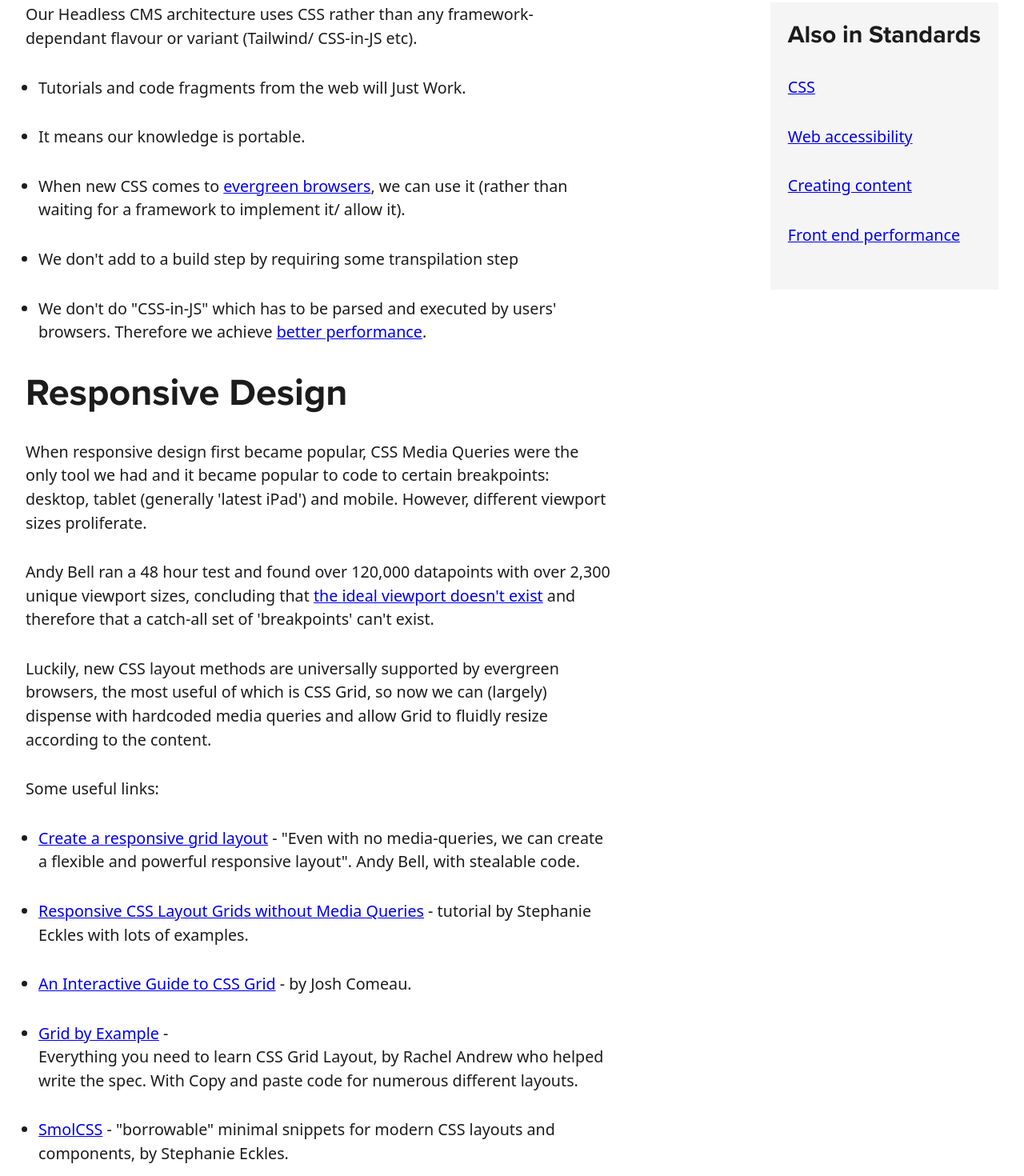
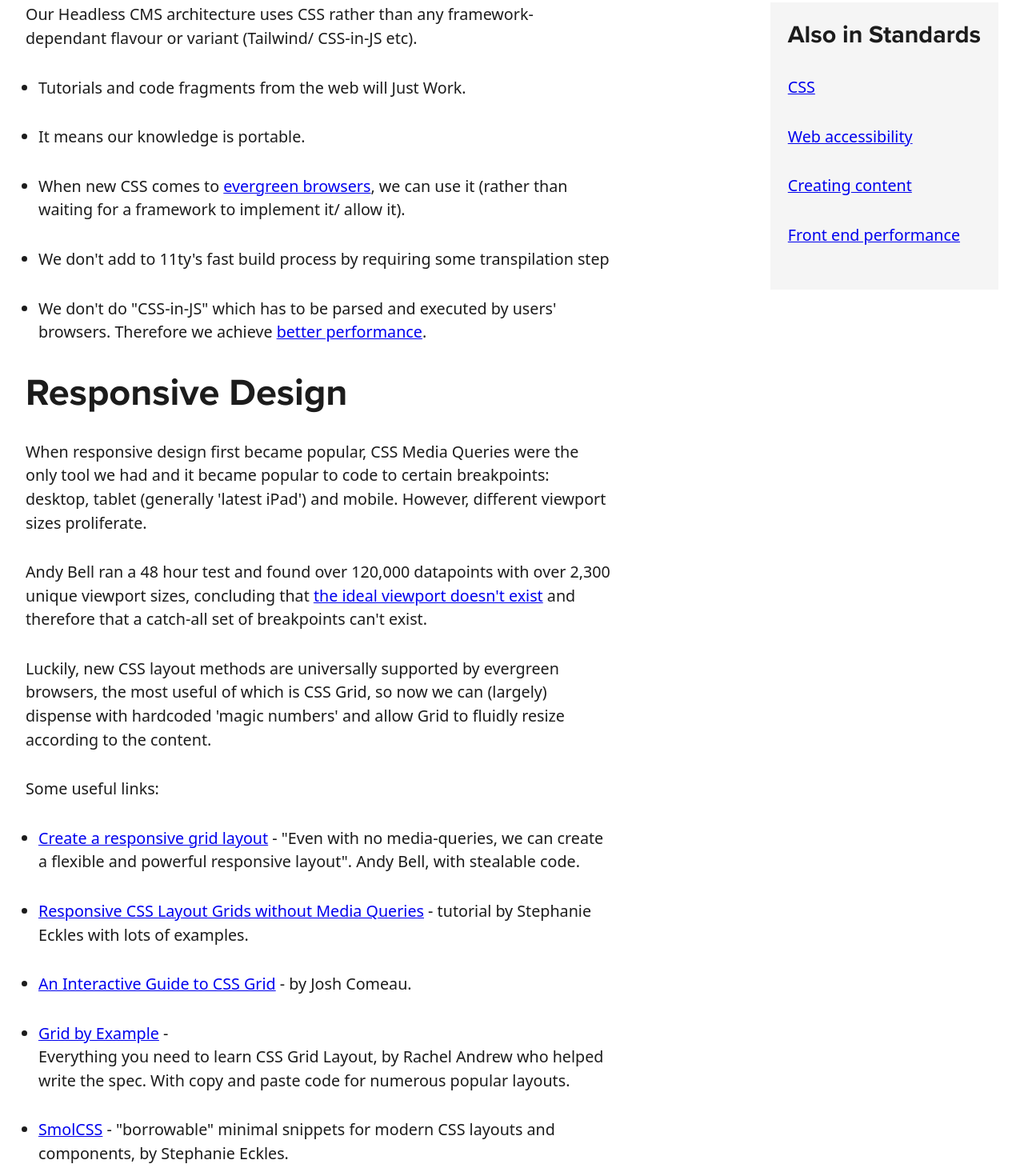
Before and after one commit to barnardos/platforms-and-standards, an Eleventy site: page standards/CSS.md in a window 1280 px wide. Shown: the part 370-1840 px from the top of the page at 80% size. Built offline with nearby package versions, Linux system fonts and the light colour scheme; Eleventy itself is replaced by a stand-in of ours; files that its build step writes are made by us from their sources; what eleventy-plugin-toc, gitlog, markdown-it-attrs would draw is missing.

Commit message:
tweak typos

```diff
--- a/standards/CSS.md
+++ b/standards/CSS.md
@@ -20,7 +20,7 @@ Our Headless CMS architecture uses CSS rather than any framework-dependant flavo
 - Tutorials and code fragments from the web will Just Work.
 - It means our knowledge is portable.
 - When new CSS comes to [evergreen browsers](https://css-tricks.com/evergreen-does-not-mean-immediately-available/), we can use it (rather than waiting for a framework to implement it/ allow it).
-- We don't add to a build step by requiring some transpilation step
+- We don't add to 11ty's fast build  process by requiring some transpilation step
 - We don't do "CSS-in-JS" which has to be parsed and executed by users' browsers. Therefore we achieve [better performance](/standards/web-performance/).
 
 
@@ -28,9 +28,9 @@ Our Headless CMS architecture uses CSS rather than any framework-dependant flavo
 
 When responsive design first became popular, CSS Media Queries were the only tool we had and it became popular to code to certain breakpoints: desktop, tablet (generally 'latest iPad') and mobile. However, different viewport sizes proliferate.
 
-Andy Bell ran a 48 hour test and found over 120,000 datapoints with over 2,300 unique viewport sizes,  concluding that [the ideal viewport doesn't exist](https://viewports.fyi) and therefore that a catch-all set of 'breakpoints' can't exist.
+Andy Bell ran a 48 hour test and found over 120,000 datapoints with over 2,300 unique viewport sizes,  concluding that [the ideal viewport doesn't exist](https://viewports.fyi) and therefore that a catch-all set of  breakpoints can't exist.
 
-Luckily, new CSS layout methods are universally supported by evergreen browsers, the most useful of which is CSS Grid, so now we can (largely) dispense with hardcoded media queries and allow Grid to fluidly resize according to the content.
+Luckily, new CSS layout methods are universally supported by evergreen browsers, the most useful of which is CSS Grid, so now we can (largely) dispense with hardcoded 'magic numbers' and allow Grid to fluidly resize according to the content.
 
 Some useful links:
 
@@ -41,7 +41,7 @@ Some useful links:
 - [An Interactive Guide to CSS Grid](https://www.joshwcomeau.com/css/interactive-guide-to-grid/) - by Josh Comeau.
 
 - [Grid by Example](https://gridbyexample.com) -
-Everything you need to learn CSS Grid Layout, by Rachel Andrew who helped write the spec. With Copy and paste code for numerous different layouts.
+Everything you need to learn CSS Grid Layout, by Rachel Andrew who helped write the spec. With copy and paste code for numerous popular layouts.
 
 - [SmolCSS](https://smolcss.dev) - "borrowable" minimal snippets for modern CSS layouts and components, by Stephanie Eckles.
 
```
